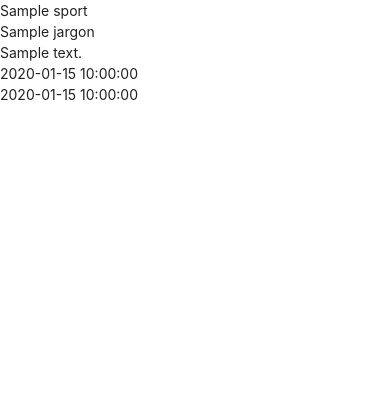
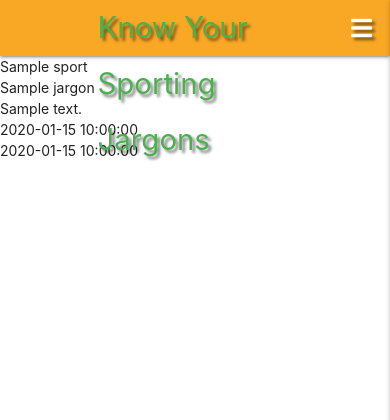
Before and after one commit to Code-Institute-Submissions/martinjohnson26-Milestone3, a Flask app: page / in a window 390 px wide. Shown: the top 420 px of the page. Run offline with Flask 2, Linux system fonts and the light colour scheme; a database or web service that is not in the repository returns one stand-in record (values such as "Sample title"); some libraries are stand-ins or nearby versions.

Commit message:
add navbar and mobile navbar from Materialize

```diff
--- a/static/css/style.css
+++ b/static/css/style.css
@@ -0,0 +1,3 @@
+.text-shadow {
+    text-shadow: 3px 3px 3px rgba(0, 0, 0, 0.5);
+}
--- a/static/js/script.js
+++ b/static/js/script.js
@@ -0,0 +1,3 @@
+ $(document).ready(function () {
+    $(".sidenav").sidenav({edge: "right"});
+});
--- a/templates/base.html
+++ b/templates/base.html
@@ -13,6 +13,38 @@
 </head>
 <body>
 
+    <header>
+        <!-- Top NavBar -->
+        <nav class="nav-extended text-shadow yellow darken-3">
+            <div class="nav-wrapper">
+            <a href="{{ url_for ('get_jargons')}}" class="brand-logo green-text text-darken 4">Know Your Sporting Jargons</a>
+            <a href="#" data-target="mobile-demo" class="sidenav-trigger right"><i class="fas fa-bars"></i></a>
+            <ul class="right hide-on-med-and-down">
+                <li><a href="{{ url_for ('get_jargons')}}">Home</a></li>
+                <li><a href="#">Profile</a></li>
+                <li><a href="#">Add Jargon</a></li>
+                <li><a href="#">Manage Categories</a></li>
+                <li><a href="#">Log Out</a></li>
+                <li><a href="#">Log In</a></li>
+                <li><a href="#">Register</a></li>
+
+            </ul>
+            </div>
+        </nav>
+
+        <!-- Mobile NavBar -->
+        <ul class="sidenav" id="mobile-demo">
+            <li><h4 class="center-align green-text text-darken 4">Know Your Sporting Jargons</h4></li>
+            <li><a href="{{ url_for ('get_jargons')}}">Home</a></li>
+            <li><a href="#">Profile</a></li>
+            <li><a href="#">Add Jargon</a></li>
+            <li><a href="#">Manage Categories</a></li>
+            <li><a href="#">Log Out</a></li>
+            <li><a href="#">Log In</a></li>
+            <li><a href="#">Register</a></li>
+        </ul>
+    </header>
+
 	{% block content %}
 	{% endblock %}
 
```
